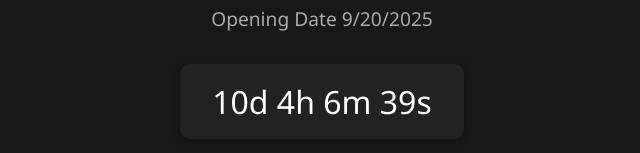
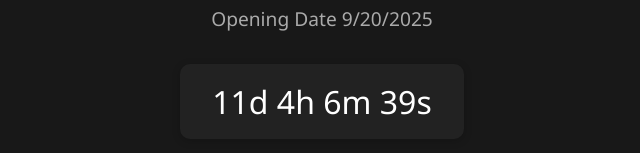
Before and after one commit to Rasas21341/Pulsecad, a plain HTML site: page index.html in a window 1280 px wide. Shown: the part 381-534 px from the top of the page, 318-958 px from the left. Drawn offline with Linux system fonts and the light colour scheme.

Commit message:
Change opening date to September 21, 2025

```diff
--- a/index.html
+++ b/index.html
@@ -41,7 +41,7 @@
     <div class="countdown" id="countdown"></div>
     <script>
         function updateCountdown() {
-            const openingDate = new Date('2025-09-20T00:00:00');
+            const openingDate = new Date('2025-09-21T00:00:00');
             const now = new Date();
             const diff = openingDate - now;
             if (diff <= 0) {
```
